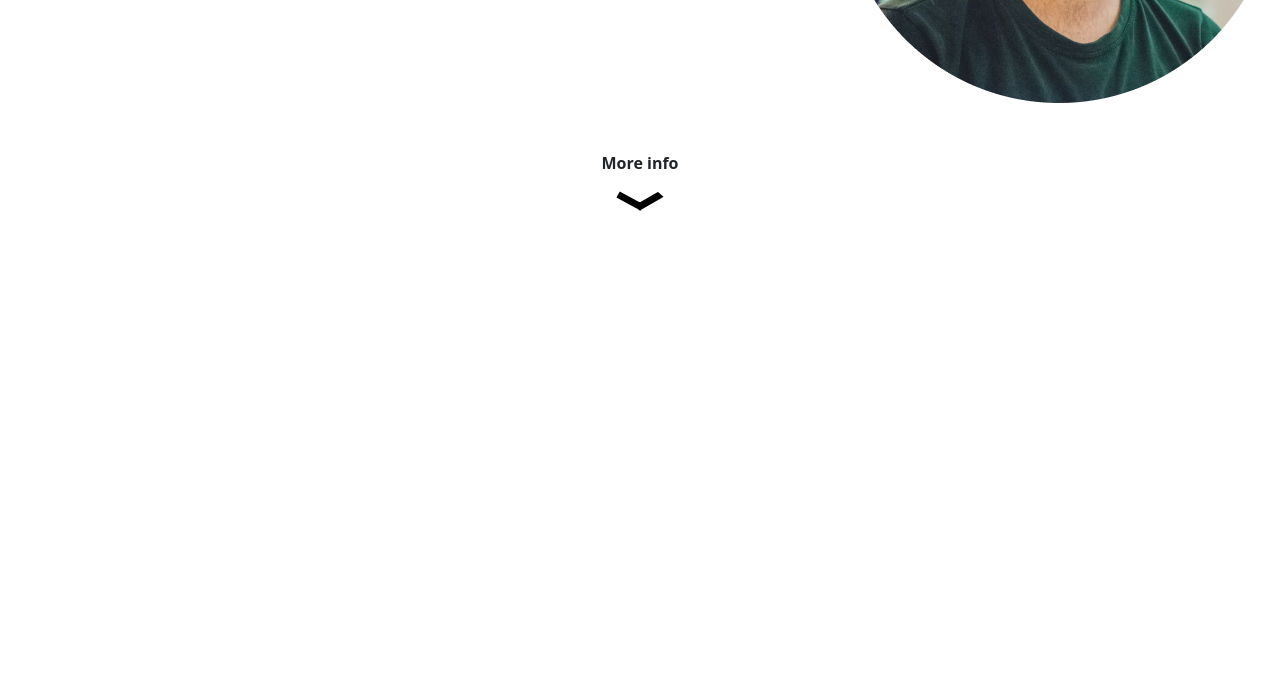
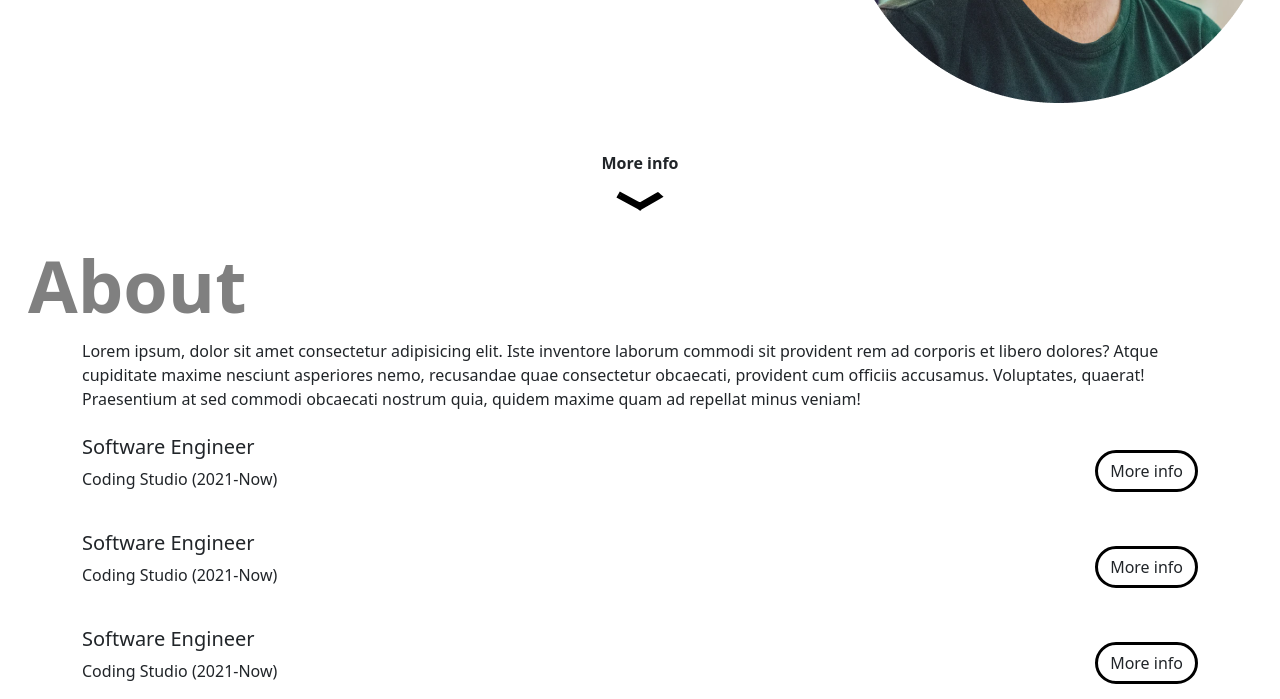
Before and after one commit to ilhardika/Portfolio, a plain HTML site: page index.html in a window 1280 px wide. Shown: the part 521-1220 px from the top of the page. Before the commit the page ends 800 px from the top, so only its background shows below. Drawn offline with nearby package versions, Linux system fonts and the light colour scheme.

Commit message:
adding about

```diff
--- a/index.html
+++ b/index.html
@@ -33,7 +33,7 @@
             </ul>
             </div>
         </div>
-        </nav>
+    </nav>
     <section id="home" class="home container">
         <div class="row d-flex align-items-center">
             <div class="col-8">
@@ -51,6 +51,41 @@
             <img id="arrow" src="images/arrow.svg" width="48" alt="">
         </div>
     </section>
+    <section id="about" class="about container">
+        <p>Lorem ipsum, dolor sit amet consectetur adipisicing elit. Iste inventore laborum commodi sit provident rem ad corporis et libero dolores? Atque cupiditate maxime nesciunt asperiores nemo, recusandae quae consectetur obcaecati, provident cum officiis accusamus. Voluptates, quaerat! Praesentium at sed commodi obcaecati nostrum quia, quidem maxime quam ad repellat minus veniam!</p>
+        <div class="about-exp">
+            <div class="about-exp-item">
+                <div class="about-exp-item-header">
+                    <div>
+                        <h5>Software Engineer</h5>
+                        <p>Coding Studio (2021-Now)</p>
+                    </div>
+                    <button class="btn" onclick="toggleDetail(event)">More info</button>
+                </div>
+                <p class="about-exp-item-detail">Lorem ipsum dolor sit amet, consectetur adipisicing elit. Reprehenderit inventore perferendis aliquid eum recusandae exercitationem in delectus unde numquam, officia excepturi itaque obcaecati, esse accusantium sunt, quisquam placeat eius earum.</p>
+            </div>
+            <div class="about-exp-item">
+                <div class="about-exp-item-header">
+                    <div>
+                        <h5>Software Engineer</h5>
+                        <p>Coding Studio (2021-Now)</p>
+                    </div>
+                    <button class="btn" onclick="toggleDetail(event)">More info</button>
+                </div>
+                <p class="about-exp-item-detail">Lorem ipsum dolor sit amet, consectetur adipisicing elit. Reprehenderit inventore perferendis aliquid eum recusandae exercitationem in delectus unde numquam, officia excepturi itaque obcaecati, esse accusantium sunt, quisquam placeat eius earum.</p>
+            </div>
+            <div class="about-exp-item">
+                <div class="about-exp-item-header">
+                    <div>
+                        <h5>Software Engineer</h5>
+                        <p>Coding Studio (2021-Now)</p>
+                    </div>
+                    <button class="btn" onclick="toggleDetail(event)">More info</button>
+                </div>
+                <p class="about-exp-item-detail">Lorem ipsum dolor sit amet, consectetur adipisicing elit. Reprehenderit inventore perferendis aliquid eum recusandae exercitationem in delectus unde numquam, officia excepturi itaque obcaecati, esse accusantium sunt, quisquam placeat eius earum.</p>
+            </div>
+        </div>
+    </section>
 
     <!-- JavaScript-->
     <script src="https://cdn.jsdelivr.net/npm/bootstrap@5.2.2/dist/js/bootstrap.bundle.min.js" integrity="sha384-OERcA2EqjJCMA+/3y+gxIOqMEjwtxJY7qPCqsdltbNJuaOe923+mo//f6V8Qbsw3" crossorigin="anonymous"></script>
--- a/main.js
+++ b/main.js
@@ -0,0 +1,15 @@
+function toggleDetail(e){
+    const target = $(e.target)
+    const item = $(target.parents('.about-exp-item'))
+    const detail = $(item.children('.about-exp-item-detail'))
+
+    if($(target).hasClass('active')){
+        $(target).html('More info').removeClass('active')
+    } else {
+        $(target).html('Less info').addClass('active')
+    }
+
+    $(detail).slideToggle()
+
+
+}
--- a/style.css
+++ b/style.css
@@ -1,5 +1,16 @@
 section {
     padding-top: 128px;
+    position: relative;
+}
+section::before {
+    z-index: -1;
+    content: '';
+    font-size: 72px;
+    color: gray;
+    position: absolute;
+    font-weight: 700;
+    top: 20px;
+    left: -42px;
 }
 .navbar {
     box-shadow: 0 0 0 4px rgba(0, 0, 0, 0.25);
@@ -14,12 +25,27 @@ section {
     border: 3px solid black;
     border-radius: 24px;
 }
-.btn:hover{
+.btn:hover, .btn.active{
+    border: 3px solid black;
     background-color: black;
     color: white;
 }
 #arrow{
     animation: 1.25s upDown infinite;
+}
+.about::before {
+    content: 'About';
+}
+.about-exp-item{
+    margin-top: 24px;
+}
+.about-exp-item-header{
+    display: flex;
+    align-items: center;
+    justify-content: space-between;
+}
+.about-exp-item-detail{
+    display: none;
 }
 @keyframes upDown {
     0%{
```
